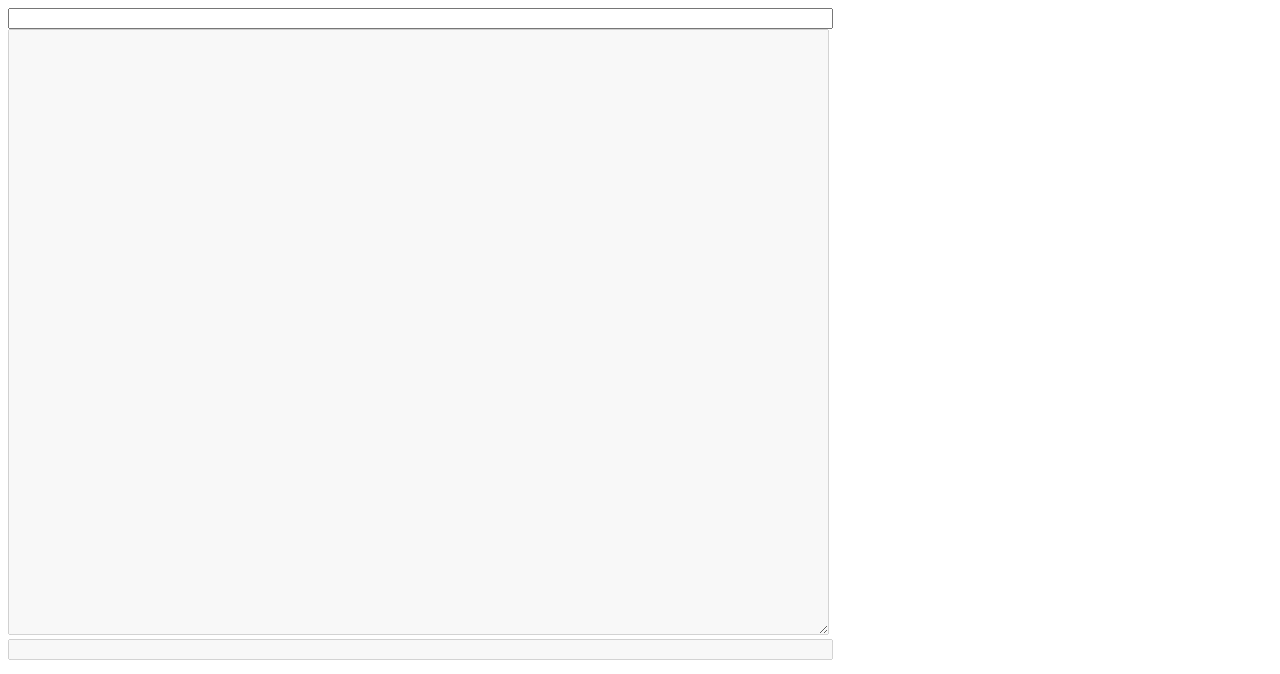
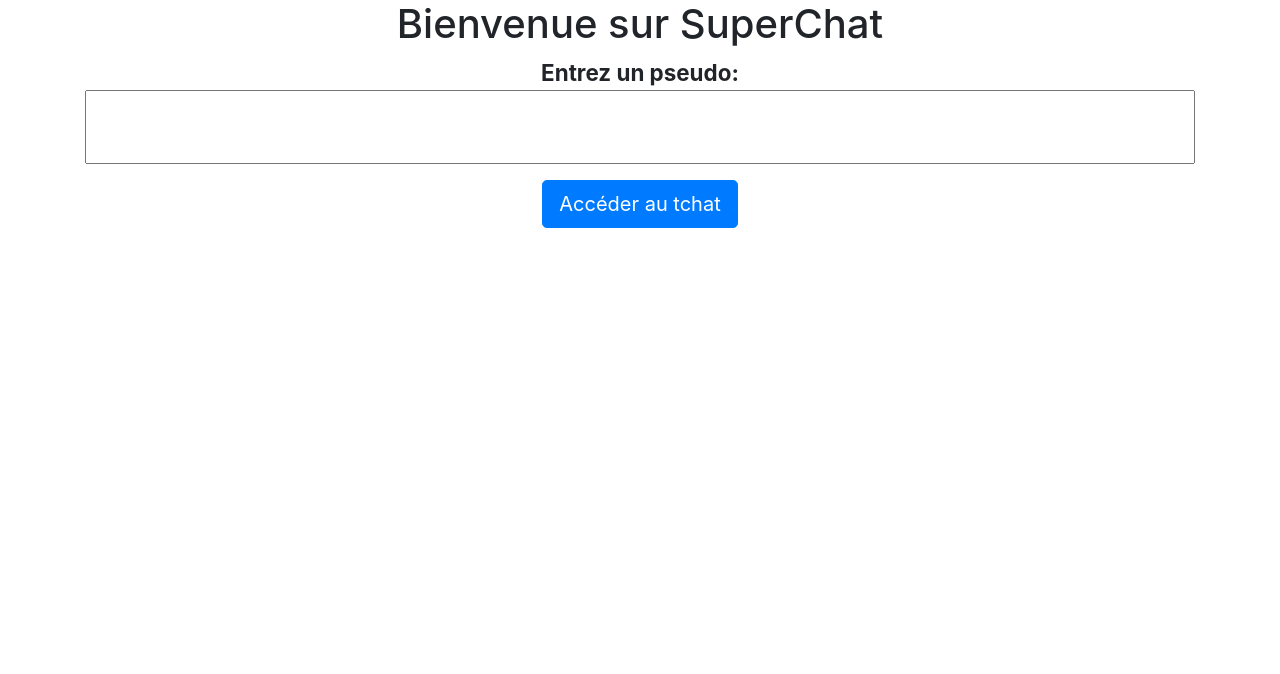
Before and after one commit to edrcq/io_chat_server_example, a website: page html/index.html in a window 1280 px wide. Drawn offline with nearby package versions, Linux system fonts and the light colour scheme; no server answers.

Commit message:
fix static

```diff
--- a/html/index.html
+++ b/html/index.html
@@ -4,19 +4,43 @@
     <meta charset="UTF-8">
     <meta name="viewport" content="width=device-width, initial-scale=1.0">
     <title>Test Chat Socket.IO</title>
-    <link rel="stylesheet" href="index.css">
+    <link rel="stylesheet" href="https://cdn.jsdelivr.net/npm/bootstrap@4.5.3/dist/css/bootstrap.min.css" integrity="sha384-TX8t27EcRE3e/ihU7zmQxVncDAy5uIKz4rEkgIXeMed4M0jlfIDPvg6uqKI2xXr2" crossorigin="anonymous">
+
 </head>
 <body>
 
-    <div id="app">
-        <div>
-            <input @keypress.enter="changePseudo" v-model="pseudo" size="100" />
+    <style>
+        .input_pseudo {
+            font-size: 1.6rem;
+            padding: 1rem;
+            font-weight: bold;
+            text-align: center;
+        }
+    </style>
+
+    <div class="container" id="app" style="display: none;">
+        <div v-if="!logged">
+            <div class="row" >
+                <div class="col">
+                    <h1 class="text-center"> Bienvenue sur SuperChat </h1>
+                    <div class="font-weight-bold text-center" style="font-size: 1.4rem;" >Entrez un pseudo: </div>
+                    <input class="d-block w-100 mb-3 input_pseudo" @keypress.enter="changePseudo" v-model="pseudo" />
+                </div>
+            </div>
+            <div class="row" >
+                <button class="btn btn-lg btn-primary mx-auto" @click="changePseudo">Accéder au tchat</button>
+            </div>
+
         </div>
-        <div>
-            <textarea v-model="str_messages" cols="100" rows="40" disabled></textarea>
-        </div>
-        <div>
-            <input @keypress.enter="sendMessage" v-model="client_message" size="100" :disabled="!connected" />
+        <div v-else >
+            <h1>SuperChat</h1>
+            <span>Connecté en tant que: {{ pseudo }}</span>
+            <div class="row">
+                <textarea ref="chatbox" class="w-100" v-model="str_messages" rows="10" disabled></textarea>
+            </div>
+            <div class="row">
+                <input class="w-100" @keypress.enter="sendMessage" v-model="client_message" :disabled="!connected" />
+            </div>
         </div>
     </div>
 
@@ -24,7 +48,8 @@
     <script src="https://cdnjs.cloudflare.com/ajax/libs/socket.io/3.0.0/socket.io.js"></script>
 
     <script>
-        const socket = io('http://localhost:5055')
+        const formatMsg = (msg) => `[${msg.date}] ${msg.pseudo}: ${msg.message}\n`
+        const socket = io('https://socketio-chat-server-ex.herokuapp.com')
 
         socket.on('connect', () => {
             app.connected = true
@@ -36,6 +61,14 @@
 
         socket.on('new_message', (data) => {
             app.messages.push(data)
+            window.notifyNow(formatMsg(data), true)
+        })
+
+        socket.on('pseudo_logged', (data) => {
+            if (!data.error) {
+                app.logged = true
+                app.pseudo = data.pseudo
+            }
         })
 
         const app = new Vue({
@@ -44,15 +77,23 @@
                 client_message: '',
                 messages: [],
                 pseudo: '',
-                connected: false
+                connected: false,
+                logged: false,
             }},
             computed: {
                 str_messages() {
                     let str = ''
                     for (let msg of this.messages) {
-                        str += `[${msg.date}] ${msg.pseudo}: ${msg.message}\n`
+                        str += formatMsg(msg)
                     }
                     return str
+                }
+            },
+            watch: {
+                str_messages(newMsgValue) {
+                    this.$nextTick().then(() => {
+                        this.$refs['chatbox'].scrollTop = this.$refs['chatbox'].scrollHeight;
+                    })
                 }
             },
             methods: {
@@ -63,6 +104,9 @@
                 changePseudo() {
                     socket.emit('change_pseudo', { pseudo: this.pseudo })
                 }
+            },
+            mounted() {
+                document.getElementById('app').style.display = 'block'
             }
         })
     </script>
```
